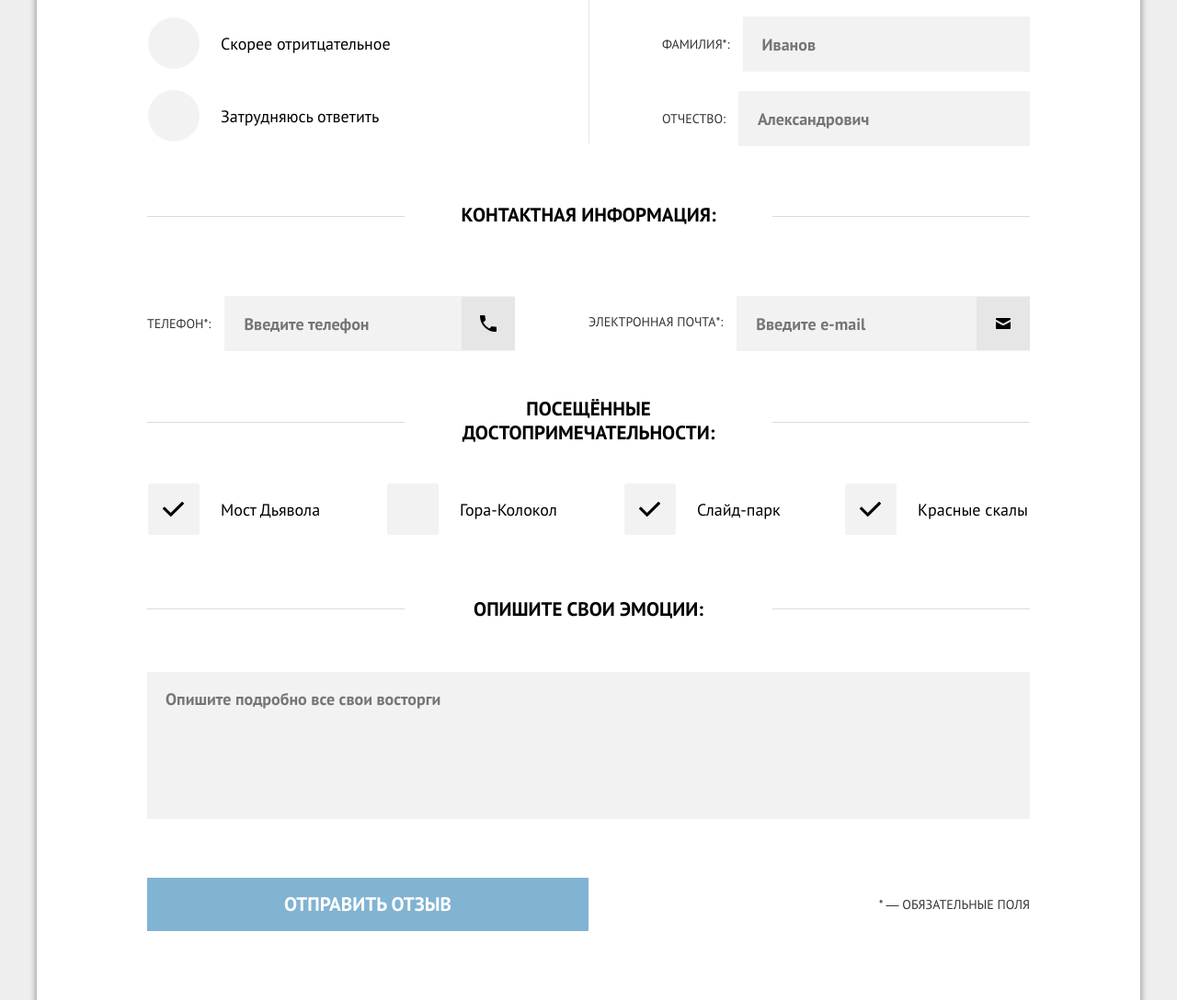
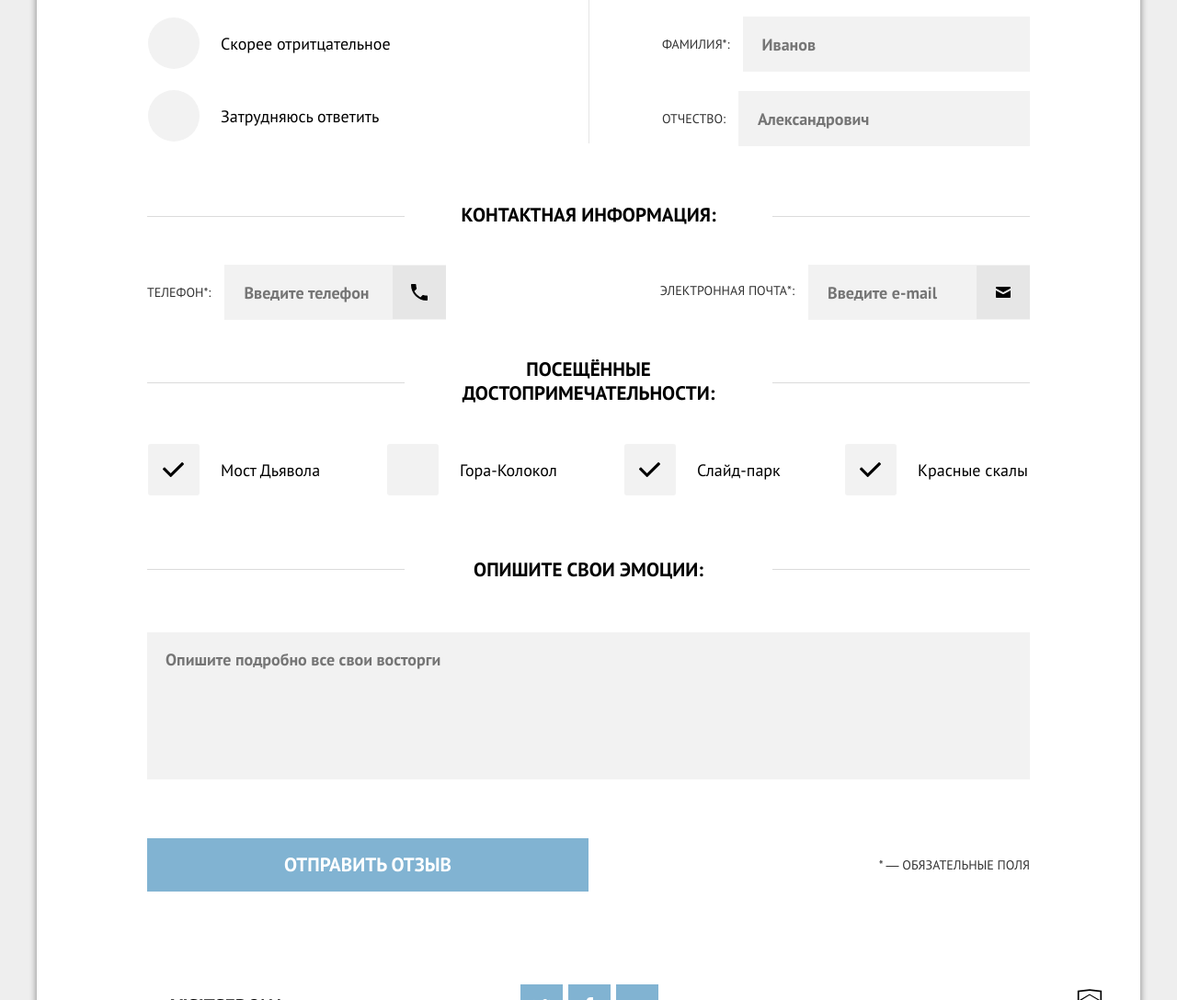
Before and after one commit to natata-tutorial/139638-sedona, a website: page form.html in a window 1280 px wide. Shown: the part 774-1862 px from the top of the page at 92% size. Drawn offline with nearby package versions, Linux system fonts and the light colour scheme; files that its build step writes are made by us from their sources.

Commit message:
правки

```diff
--- a/form.html
+++ b/form.html
@@ -36,7 +36,7 @@
         <p class="intro__text intro__text--form">Помогите нашим отелям стать лучше! оставьте отзыв о них, а также о посещенных вами достопримечательностях</p>
       </section>
       <section class="form">
-        <form class="form-js" method="post" action="https://echo.htmlacademy.ru/">
+        <form id="form-js" method="post" action="https://echo.htmlacademy.ru/">
           <div class="form__group form__group--fio">
             <h3 class="form__title form__title--fio">Представьтесь:</h3>
               <div class="form__wrapper form__wrapper--fio">
@@ -54,14 +54,14 @@
           </div>
           <div class="form__group form__group--contacts">
             <h3 class="form__title form__title--contacts">Контактная информация:</h3>
-              <div class="form__wrapper form__wrapper--contact">
+              <div class="form__wrapper form__wrapper--contacts">
                 <label class="form__contacts-label" for="tel"><span>Контактный</span> телефон*:</label>
                 <input class="form__contacts-field form__contacts-field--tel" type="tel" name="tel" id="tel" placeholder="Введите телефон">
                 <span class="form__icon form__icon--tel"></span>
               </div>
-              <div class="form__wrapper form__wrapper--contact">
+              <div class="form__wrapper form__wrapper--contacts">
                 <label class="form__contacts-label form__contacts-label--email" for="email">Электронная почта*:</label>
-                <input class="form__contacts-field form__contacts-field--email-field" type="email" name="email" id="email" placeholder="Введите e-mail">
+                <input class="form__contacts-field form__contacts-field--email" type="email" name="email" id="email" placeholder="Введите e-mail">
                 <span class="form__icon form__icon--email"></span>
               </div>
           </div>
@@ -129,7 +129,7 @@
     <section class="popup popup--error">
       <h3 class="popup__heading popup__heading--error">Что-то пошло не так!</h3>
       <p class="popup__text"> Проверьте поля, выделенные красным, скорее всего вы забыли их заполнить </p>
-      <button class="btn popup--error__button" type="button">OK</button>
+      <button class="btn btn--popup btn--error" type="button">OK</button>
     </section>
     <section class="popup popup--success">
       <h3 class="popup__heading popup__heading--success">Ваш отзыв отправлен!</h3>
```
Also changed, not shown: index.html (+1 -1 lines).
